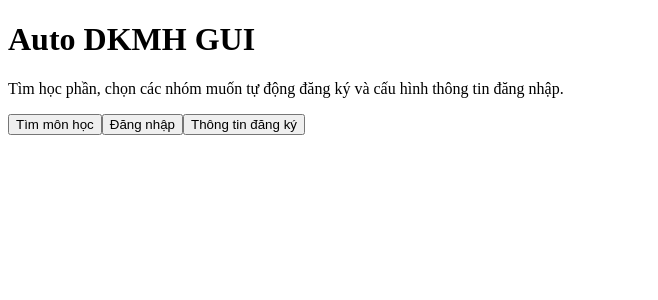
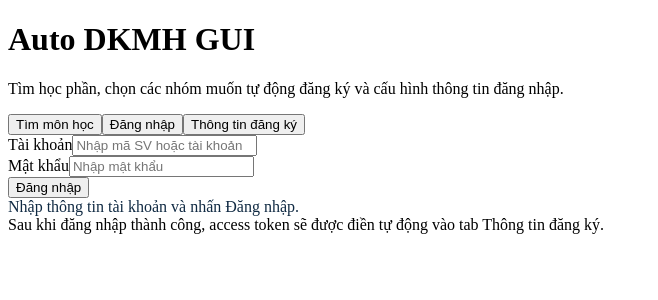
Before and after one commit to xuanlam2007/auto-dkmh-hanu, a React (Vite) app: page / in a window 1280 px wide. Shown: the top 300 px of the page, without its empty margins (0-658 px from the left). Built offline with nearby package versions, Linux system fonts and the light colour scheme; the HTML template or start-up script is replaced by a standard one.

Commit message:
Khởi tạo và merge LoginTab cho App

```diff
--- a/src/App.tsx
+++ b/src/App.tsx
@@ -1,4 +1,82 @@
+import { useCallback, useEffect, useMemo, useRef, useState } from 'react';
+import type { CourseData, CourseRow, RegisterLogPayload, RegisterOptions } from './types';
+import { buildCourseRows, filterRow, type CourseFilters } from './utils/courseData';
+import LoginTab from './components/LoginTab';
+
+type TabName = 'search' | 'login' | 'config';
+
+const DEFAULT_FILTERS: CourseFilters = { code: '', he: '61', name: '', group: '', class: '' };
+
 export default function App() {
+  const [activeTab, setActiveTab] = useState<TabName>('search');
+
+  const lastCredentials = useRef<{ ACCESS_TOKEN?: string; COOKIE?: string }>({});
+
+  const [username, setUsername] = useState('');
+  const [password, setPassword] = useState('');
+  const [loggingIn, setLoggingIn] = useState(false);
+  const [loginStatus, setLoginStatus] = useState('Nhập thông tin tài khoản và nhấn Đăng nhập.');
+  const [loginStatusIsError, setLoginStatusIsError] = useState(false);
+  const [loginHint, setLoginHint] = useState('Sau khi đăng nhập thành công, access token sẽ được điền tự động vào tab Thông tin đăng ký.');
+
+  const [logs, setLogs] = useState<RegisterLogPayload[]>([]);
+
+  const appendLog = useCallback((message: string, type: 'info' | 'error' = 'info') => {
+    setLogs((prev) => [...prev, { message, type }]);
+  }, []);
+
+  const updateLoginStatus = useCallback((message: string, type: 'info' | 'error' = 'info') => {
+    setLoginStatus(message);
+    setLoginStatusIsError(type === 'error');
+  }, []);
+
+
+
+  const handleLogin = useCallback(async () => {
+    const trimmedUsername = username.trim();
+    if (!trimmedUsername || !password) {
+      updateLoginStatus('Vui lòng điền tài khoản và mật khẩu.', 'error');
+      return;
+    }
+
+    setLoggingIn(true);
+    updateLoginStatus('Đang đăng nhập...', 'info');
+    setLoginHint('Đang cố gắng đăng nhập và lấy token/cookie.');
+
+    try {
+      const result = await window.electronAPI!.performLogin({ username: trimmedUsername, password });
+
+      if (result.success) {
+        updateLoginStatus('Đăng nhập thành công.', 'info');
+        setLoginHint(result.message || '');
+        if (result.accessToken) setAccessToken(result.accessToken);
+        if (result.cookie) setCookie(result.cookie);
+        // Nếu main process trả về idRsInit từ payload CurrUser thì tự động điền
+        if (result.idRsInit) {
+          setIdRsInit(result.idRsInit);
+          setLoginHint('ID_RS_INIT đã được tự động điền từ thông tin đăng nhập.');
+        }
+
+        lastCredentials.current = { ACCESS_TOKEN: result.accessToken, COOKIE: result.cookie };
+        if (result.courseData) {
+          appendLog('✅ Đã tự động tải danh sách môn học mới nhất sau khi đăng nhập.');
+        } else if (result.courseFetchError) {
+          appendLog(`⚠️ Đăng nhập thành công nhưng không tự tải được danh sách môn học: ${result.courseFetchError}. Thử bấm "Làm mới danh sách".`, 'error');
+        }
+
+        setActiveTab('config');
+      } else {
+        updateLoginStatus(result.message || 'Đăng nhập thất bại.', 'error');
+        setLoginHint('Vui lòng kiểm tra lại tài khoản/mật khẩu và thử lại.');
+      }
+    } catch (error) {
+      updateLoginStatus((error as Error)?.message || 'Lỗi khi đăng nhập.', 'error');
+      setLoginHint('Không thể đăng nhập tự động. Nếu cần, copy COOKIE từ trình duyệt và dán thủ công.');
+    } finally {
+      setLoggingIn(false);
+    }
+  }, [username, password, appendLog, updateLoginStatus]);
+
   return (
     <div className="app">
       <header>
@@ -7,10 +85,23 @@ export default function App() {
       </header>
 
       <div className="tabs">
-        <button>Tìm môn học</button>
-        <button>Đăng nhập</button>
-        <button>Thông tin đăng ký</button>
+        <button className={`tab-button${activeTab === 'search' ? ' active' : ''}`} onClick={() => setActiveTab('search')}>Tìm môn học</button>
+        <button className={`tab-button${activeTab === 'login' ? ' active' : ''}`} onClick={() => setActiveTab('login')}>Đăng nhập</button>
+        <button className={`tab-button${activeTab === 'config' ? ' active' : ''}`} onClick={() => setActiveTab('config')}>Thông tin đăng ký</button>
       </div>
+
+      <LoginTab
+        active={activeTab === 'login'}
+        username={username}
+        password={password}
+        onUsernameChange={setUsername}
+        onPasswordChange={setPassword}
+        onLogin={handleLogin}
+        loggingIn={loggingIn}
+        loginStatus={loginStatus}
+        loginStatusIsError={loginStatusIsError}
+        loginHint={loginHint}
+      />
     </div>
   );
 }
--- /dev/null
+++ b/src/components/LoginTab.tsx
@@ -0,0 +1,67 @@
+interface LoginTabProps {
+  active: boolean;
+  username: string;
+  password: string;
+  onUsernameChange: (value: string) => void;
+  onPasswordChange: (value: string) => void;
+  onLogin: () => void;
+  loggingIn: boolean;
+  loginStatus: string;
+  loginStatusIsError: boolean;
+  loginHint: string;
+}
+
+export default function LoginTab({
+  active,
+  username,
+  password,
+  onUsernameChange,
+  onPasswordChange,
+  onLogin,
+  loggingIn,
+  loginStatus,
+  loginStatusIsError,
+  loginHint,
+}: LoginTabProps) {
+  return (
+    <div id="login" className={`tab-panel${active ? ' active' : ''}`}>
+      <div className="panel-card">
+        <div className="field-group">
+          <div className="field">
+            <label htmlFor="usernameInput">Tài khoản</label>
+            <input
+              id="usernameInput"
+              type="text"
+              placeholder="Nhập mã SV hoặc tài khoản"
+              value={username}
+              onChange={(e) => onUsernameChange(e.target.value)}
+            />
+          </div>
+          <div className="field">
+            <label htmlFor="passwordInput">Mật khẩu</label>
+            <input
+              id="passwordInput"
+              type="password"
+              placeholder="Nhập mật khẩu"
+              value={password}
+              onChange={(e) => onPasswordChange(e.target.value)}
+            />
+          </div>
+        </div>
+
+        <div className="button-row">
+          <button className="primary" id="loginButton" onClick={onLogin} disabled={loggingIn}>
+            {loggingIn ? 'Đang đăng nhập...' : 'Đăng nhập'}
+          </button>
+        </div>
+
+        <div className="status-bar">
+          <div className="status" id="loginStatus" style={{ color: loginStatusIsError ? '#d92d20' : '#102a43' }}>
+            {loginStatus}
+          </div>
+          <div className="summary" id="loginHint">{loginHint}</div>
+        </div>
+      </div>
+    </div>
+  );
+}
```
